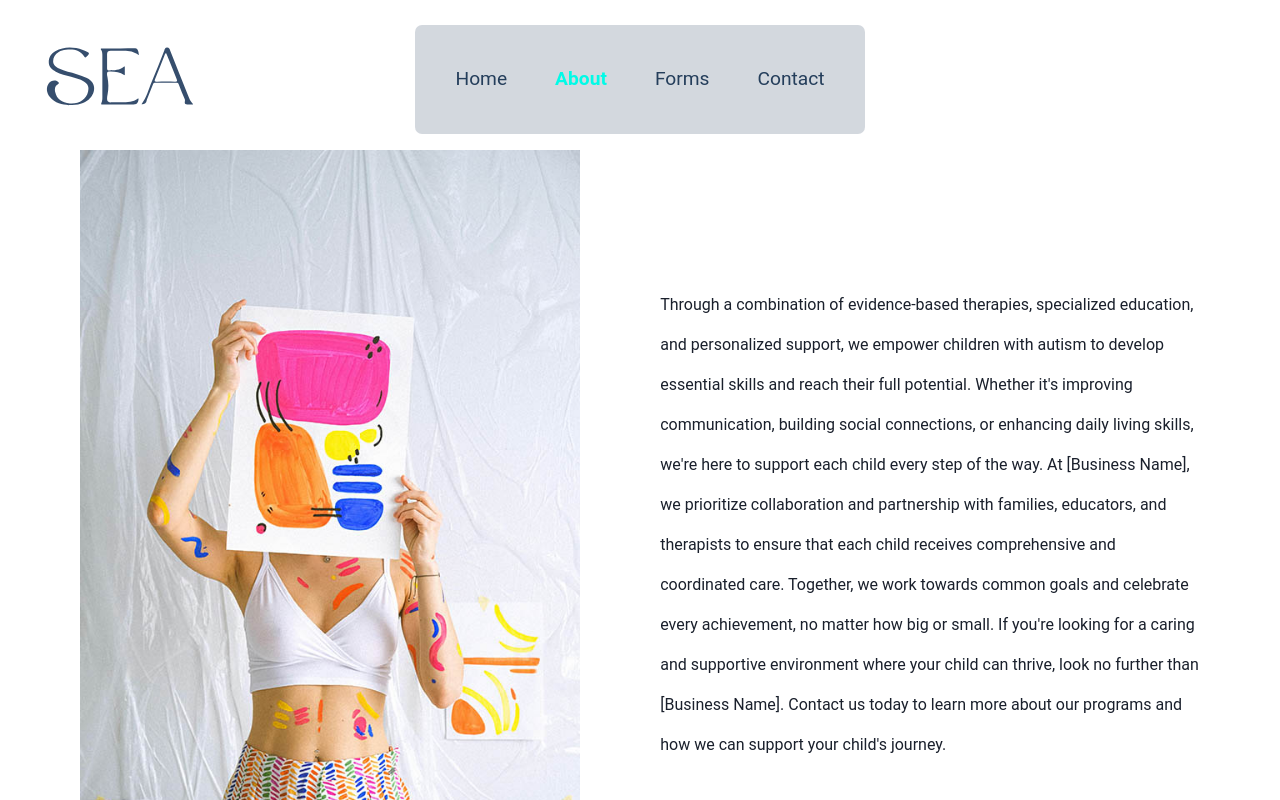
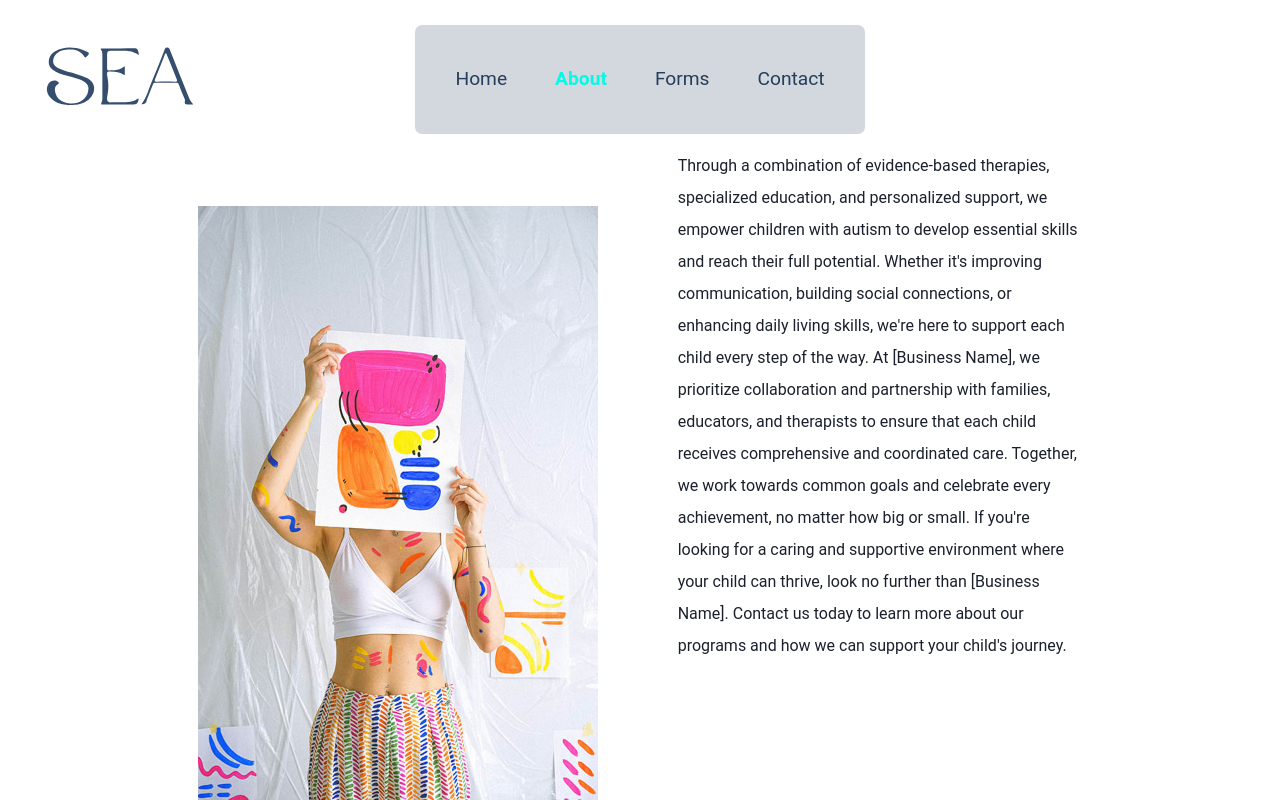
Before and after one commit to raulikk/seallc, a React (Vite) app: page /about in a window 1280 px wide. Shown: the top 800 px of the page. Built offline with nearby package versions, Linux system fonts and the light colour scheme.

Commit message:
Setup basic About Forms and Contact pages

```diff
--- a/src/components/MenuButton.tsx
+++ b/src/components/MenuButton.tsx
@@ -1,4 +1,4 @@
-import {  Box, Image, Icon } from '@chakra-ui/react'
+import {  Icon } from '@chakra-ui/react'
 
 import { IoMenu ,IoCloseCircleOutline } from "react-icons/io5";
 
--- a/src/components/NavBar.tsx
+++ b/src/components/NavBar.tsx
@@ -1,4 +1,4 @@
-import { Flex, Link as ChakraLink, List, ListItem ,Text, textDecoration} from '@chakra-ui/react'
+import { Flex, Link as ChakraLink,Text} from '@chakra-ui/react'
 import { Link as ReactRouterLink, useLocation } from "react-router-dom";
 
 
--- a/src/components/pages/AboutPage.tsx
+++ b/src/components/pages/AboutPage.tsx
@@ -1,18 +1,64 @@
 
 import { Flex, Box, VStack,Image, Text, Center } from '@chakra-ui/react'
 import aboutImage from '../../assets/images/aboutImage.jpg'
-import React from 'react'
+
 
 const AboutPage = () => {
   return (
     <VStack h="100vh"  paddingTop="150px">
-      <Flex gap="20">
-        <Box maxW="500px">
-           <Image  src={aboutImage}/>
+      <Flex gap={{
+        xl:"20",
+      lg:"15",
+      sm:"2",
+    base:"2"}}
+      direction={{
+        xl: "row",
+         lg:"row",
+         md:"row",
+         sm: "column",
+         base:"column"
+      }}
+
+      justifyContent={{
+        sm:"center",
+        base:"center"
+
+      }}
+
+      alignItems={{
+        xl: "inherit",
+        lg:"row",
+        sm:"center",
+        base:"center"
+      }}
+      >
+        <Box maxW="500px" position='relative'
+
+        boxSize={{
+          xl:"25rem",
+        lg:"20rem",
+      md:"20rem",
+    sm:"22rem",
+  base:"20rem"}}
+
+        overflow={{
+          xl:"inherit",
+          lg:" inherit",
+          md: "inherit",
+          sm:"hidden",
+          base:"hidden"
+          }}>
+           <Image position="absolute"  src={aboutImage}/>
         </Box>
         <Center>
 
-        <Text minWidth="50ch" w="60ch" lineHeight="2.5rem">Through a combination of evidence-based therapies, specialized education, and personalized support, we empower children with autism to develop essential skills and reach their full potential. Whether it's improving communication, building social connections, or enhancing daily living skills, we're here to support each child every step of the way.  At [Business Name], we prioritize collaboration and partnership with families, educators, and therapists to ensure that each child receives comprehensive and coordinated care. Together, we work towards common goals and celebrate every achievement, no matter how big or small.  If you're looking for a caring and supportive environment where your child can thrive, look no further than [Business Name]. Contact us today to learn more about our programs and how we can support your child's journey.</Text>
+        <Text  fontSize="1rem" w="45ch"
+        lineHeight={{
+          xl:"2rem",
+          lg:"2rem",
+          md:"1.5rem",
+          sm:"1.3rem",
+          base:"1.6rem"}} >Through a combination of evidence-based therapies, specialized education, and personalized support, we empower children with autism to develop essential skills and reach their full potential. Whether it's improving communication, building social connections, or enhancing daily living skills, we're here to support each child every step of the way.  At [Business Name], we prioritize collaboration and partnership with families, educators, and therapists to ensure that each child receives comprehensive and coordinated care. Together, we work towards common goals and celebrate every achievement, no matter how big or small.  If you're looking for a caring and supportive environment where your child can thrive, look no further than [Business Name]. Contact us today to learn more about our programs and how we can support your child's journey.</Text>
         </Center>
       </Flex>
     </VStack>
--- a/src/components/pages/ContactPage.tsx
+++ b/src/components/pages/ContactPage.tsx
@@ -1,18 +1,26 @@
-import { Box, Heading,Flex,Text, Center,  VStack } from '@chakra-ui/react'
-import React from 'react'
+import { Box, Flex,Text, VStack } from '@chakra-ui/react'
 
 const ContactPage = () => {
   return (
   <VStack paddingTop="130px"  >
 
-    <Flex h="80vh" gap="20"  paddingLeft="100px" w="100%"  >
+    <Flex h="80vh"
+    gap="4"
+    direction="column"
+    paddingLeft={{
+      xl:"100px",
+      lg:"60px",
+      md:"50px",
+      sm:"30px",
+      base:"10px"}} w="100%"  >
     <Box>
-      <Text w="50ch" lineHeight='2.3'>Through a combination of evidence-based therapies, specialized education, and personalized support, we empower children with autism to develop essential skills and reach their full potential. Whether it's improving communication, building social connections, or enhancing daily living skills, we're here to support each child every step of the way.  At [Business Name], we prioritize collaboration and partnership with families, educators, and therapists to ensure that each child receives comprehensive and coordinated care </Text>
+      <Text fontSize="0.9rem" w="40ch" lineHeight='1.7'>Have a question, comment, or just want to say hello? We'd love to hear from you! Feel free to reach out to us using any of the methods below: </Text>
     </Box>
+    <Box>
+    <Text> email:  info@supportenrichadvocate.com</Text>
+       </Box>
 
-    <Box boxSize="400px" bg="pink">
 
-    </Box>
 
     </Flex>
 
--- a/src/components/pages/FormsPage.tsx
+++ b/src/components/pages/FormsPage.tsx
@@ -1,15 +1,12 @@
-import { VStack, Center, Heading } from '@chakra-ui/react';
-import React from 'react'
+import {  Center, Text} from '@chakra-ui/react';
+
 
 const FormsPage = () => {
   return (
-
-    <Center h="100vh">
-
-      <Heading>
-      This Page Is Currently Under Construction
-      </Heading>
-
+    <Center h="100vh" justifyContent="center" alignItems="center">
+      <Text w="43ch">
+      This Page Is Currently Under Construction. Please check it again in a day or two.
+      </Text>
     </Center>
 
 
```
